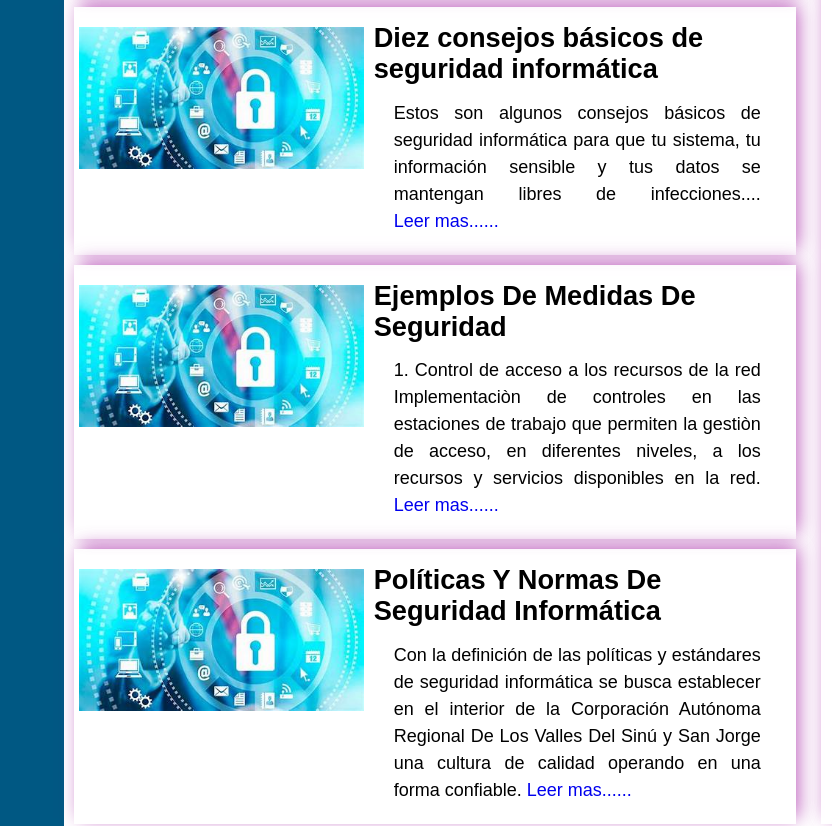
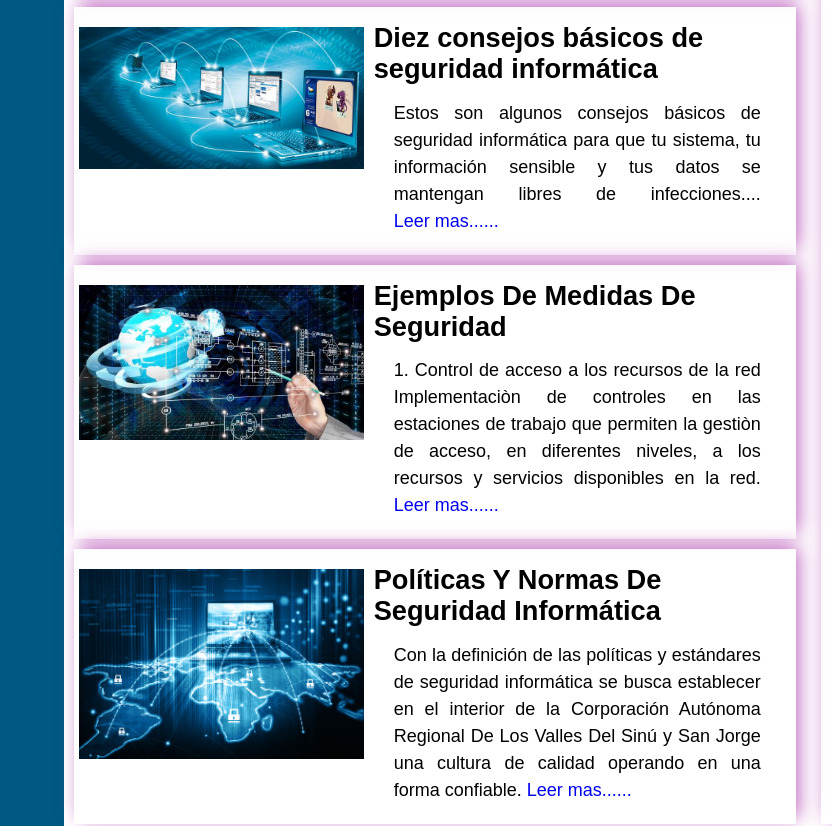
Before and after one commit to oramar/Fase-3-Construcci-n, a plain HTML site: page Secciones/Lecturas/Lecturas.html in a window 1280 px wide. Shown: the part 787-1613 px from the top of the page, 0-832 px from the left. Drawn offline with Linux system fonts and the light colour scheme; grey boxes are pictures that could not be loaded.

Commit message:
Se agrega imagnenes a la pagina de lectura

```diff
--- a/Secciones/Lecturas/Lecturas.html
+++ b/Secciones/Lecturas/Lecturas.html
@@ -125,7 +125,7 @@
                             </section>
 
                             <section class="Seccion">
-                                    <img src="../../img/Seguridad.jpg" alt="">
+                                    <img src="../../img/compu.jpg" alt="">
                                     <div class="contenidoEspecifico">
                                         <h2>Diez consejos básicos de seguridad informática</h2>
                                         <p>Estos son algunos consejos básicos de seguridad informática para que tu sistema, tu información sensible y tus datos se mantengan libres de infecciones....<a href="../Lecturas/Lectura3.html">Leer mas......</a></p>
@@ -133,7 +133,7 @@
                             </section>
 
                             <section class="Seccion">
-                                    <img src="../../img/Seguridad.jpg" alt="">
+                                    <img src="../../img/tecnologia-lapiz.jpg" alt="">
                                     <div class="contenidoEspecifico">
                                             <h2>Ejemplos De Medidas De Seguridad</h2>
                                             <p>1. Control de acceso a los recursos de la red
@@ -143,7 +143,7 @@
                             </section>
 
                             <section class="Seccion">
-                                    <img src="../../img/Seguridad.jpg" alt="">
+                                    <img src="../../img/security23.jpg" alt="">
                                     <div class="contenidoEspecifico">
                                         <h2>Políticas Y Normas De Seguridad Informática</h2>
                                         <p>Con la definición de las políticas y estándares de seguridad informática se busca establecer en el
```
